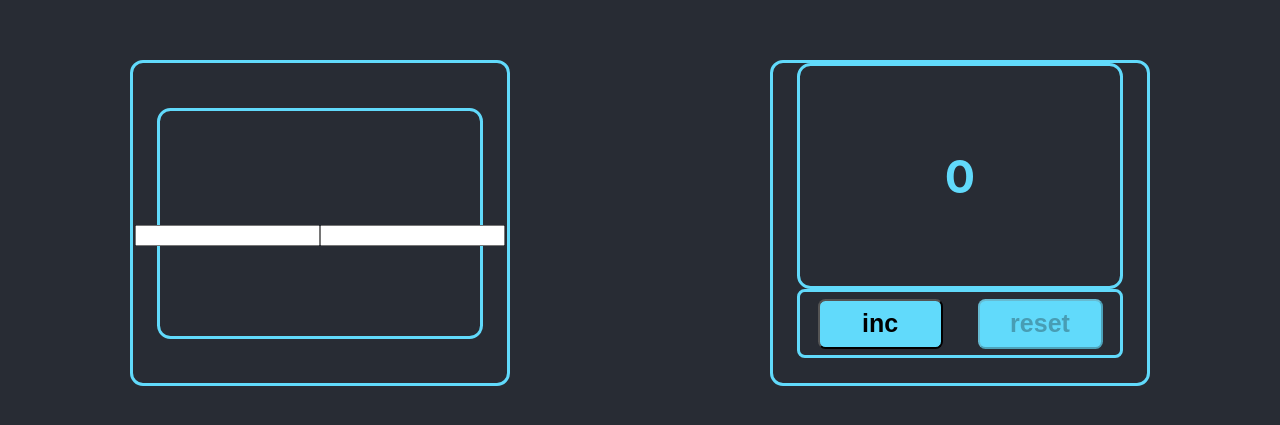
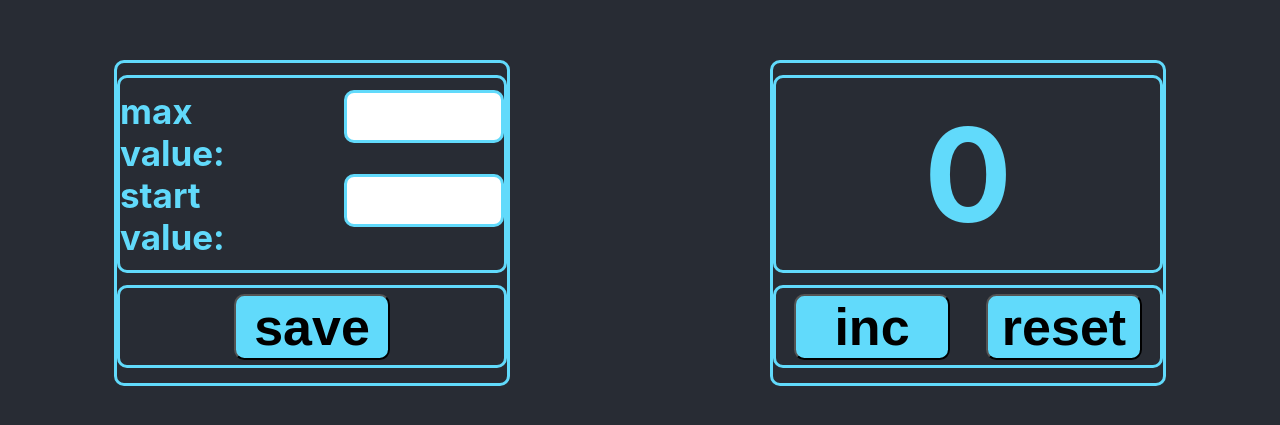
Before and after one commit to regggulus/Counter_React_TS, a React (Create React App) app: page / in a window 1280 px wide. Shown: the part 177-602 px from the top of the page. Built offline with nearby package versions, Linux system fonts and the light colour scheme.

Commit message:
SettingsBlock.tsx

```diff
--- a/src/App.css
+++ b/src/App.css
@@ -1,34 +1,35 @@
 .App {
     display: flex;
-  justify-content: space-between;
     align-items: center;
     justify-content: center;
     font-size: calc(10px + 2vmin);
     min-height: 100vh;
     background-color: #282c34;
 }
-.app-count {
+
+.App_Box {
     display: flex;
     align-items: center;
     flex-direction: column;
     justify-content: center;
     margin: 5em;
-  width: 30vw;
+    width: 35vw;
     height: 25vw;
-  border-radius: .5em;
+    border-radius: 10px;
     border: solid #61dafb;
 }
-.p-counter {
+
+.p_counter {
     display: flex;
     align-items: center;
     justify-content: center;
     color: #61dafb;
-  width: 25vw;
-  height: 5em;
-  border-radius: .3em;
-  font-size: 45px;
+    width: 30vw;
+    height: 15vw;
+    border-radius: 10px;
+    border: solid #61dafb;
+    font-size: 5em;
     font-weight: bold;
-  border: solid #61dafb;
     margin: auto;
 }
 
@@ -37,25 +38,39 @@
     border: solid red
 }
 
-.buttons {
+.App_buttons_Box {
     display: flex;
     flex-direction: row;
     text-align: center;
     justify-content: center;
-  width: 25vw;
-  height: 5vw;
-  border-radius: .3em;
-  margin: 0 10px 25px 10px;
+    width: 30vw;
+    height: 6vw;
+    border-radius: 10px;
     border: solid #61dafb;
+    margin: 0 0 15px 0;
 
 }
 
 .butStyle {
-  width: 5em;
-  height: 2em;
-  font-size: 25px;
+    width: 3em;
+    font-size: 2em;
     font-weight: bold;
-  border-radius: .3em;
+    border-radius: .2em;
     background-color: #61dafb;
     margin: auto;
 }
+
+.app_settings {
+    display: flex;
+    align-items: center;
+    justify-content: center;
+    flex-direction: column;
+    color: #61dafb;
+    width: 30vw;
+    height: 15vw;
+    border-radius: 10px;
+    border: solid #61dafb;
+    /*font-size: 5em;*/
+    /*font-weight: bold;*/
+    margin: auto;
+}
--- a/src/App.tsx
+++ b/src/App.tsx
@@ -1,40 +1,42 @@
 import React, {useState} from 'react';
 import './App.css';
 import {Counter} from "./components/count/Counter";
+import {SettingsBlock} from "./components/settings_block/SettingsBlock";
 import {GeneralButton} from "./components/buttons/GeneralButton";
-import {SettingsBlock} from "./components/settings_block/SettingsBlock";
-import {Simulate} from "react-dom/test-utils";
-import input = Simulate.input;
+
 
 function App() {
     const minValue = 0
     const maxValue = 5
-
     const [counter, setCounter] = useState<number>(minValue)
-
     const increase = () => {
         counter < maxValue && setCounter(counter + 1)
     }
     const reset = () => {
         setCounter(0)
     }
-    const styleForCounter = counter < maxValue ? 'p-counter' : `p-counter p-counter-max`
+    const styleForCounter = counter < maxValue ? 'p_counter' : `p_counter p-counter-max`
     return (
         <div className="App">
-            <div className={'app-count'}>
-                <div className={'p-counter'}>
+            <div className={'App_Box'}>
+                <div className={'app_settings'}>
+                    <SettingsBlock title={'max value:'}/>
+                    <SettingsBlock title={'start value:'} />
+                </div>
+                <div className={'App_buttons_Box'}>
+                    <GeneralButton title={'save'} callback={increase} disabled={counter >= maxValue}/>
 
-                    <SettingsBlock/>
-                    <SettingsBlock/></div>
+                </div>
             </div>
-            <div className={'app-count'}>
+            <div className={'App_Box'}>
                 <Counter counter={counter} style={styleForCounter}/>
-                <div className={'buttons'}>
+                <div className={'App_buttons_Box'}>
                     <GeneralButton title={'inc'} callback={increase} disabled={counter >= maxValue}/>
-                    <GeneralButton title={'reset'} callback={reset} disabled={counter === minValue}/>
+                    <GeneralButton title={'reset'} callback={reset} />
                 </div>
             </div>
         </div>
     );
 }
+
 export default App;
--- a/src/components/buttons/GeneralButton.tsx
+++ b/src/components/buttons/GeneralButton.tsx
@@ -3,7 +3,7 @@ import React from "react";
 type GeneralButtonPropsType = {
     title: string
     callback: () => void
-    disabled: boolean
+    disabled?: boolean
 }
 export function GeneralButton(props: GeneralButtonPropsType) {
     return (
--- /dev/null
+++ b/src/components/settings_block/SettingsBlock.module.css
@@ -0,0 +1,19 @@
+.settingsBlock {
+    display: flex;
+}
+.title{
+    font-size: 35px;
+    font-weight: bold;
+    margin: 0 55px 0 0;
+}
+.inputSetting {
+    width: 150px;
+    height: 45px;
+    font-size: 35px;
+    text-align: center;
+    font-weight: bold;
+    border: solid #61dafb;
+    margin: 0 0 25px 0;
+    border-radius: 10px;
+    display: block;
+}
--- a/src/components/settings_block/SettingsBlock.tsx
+++ b/src/components/settings_block/SettingsBlock.tsx
@@ -1,9 +1,20 @@
 import React from "react";
+import s from './SettingsBlock.module.css'
 
-export function SettingsBlock () {
+export type SettingsBlockPropsType = {
+    title: string
+}
+
+export function SettingsBlock(props: SettingsBlockPropsType) {
+
     return (
-        <div >
-            <input type={"number"}/>
+        <div className={s.settingsBlock}>
+            <div className={s.title}>
+                {props.title}
+            </div>
+            <input className={s.inputSetting} type={"number"}/>
+
+
         </div>
     )
 }
```
Lines whose indentation alone changed are shown as unchanged.
